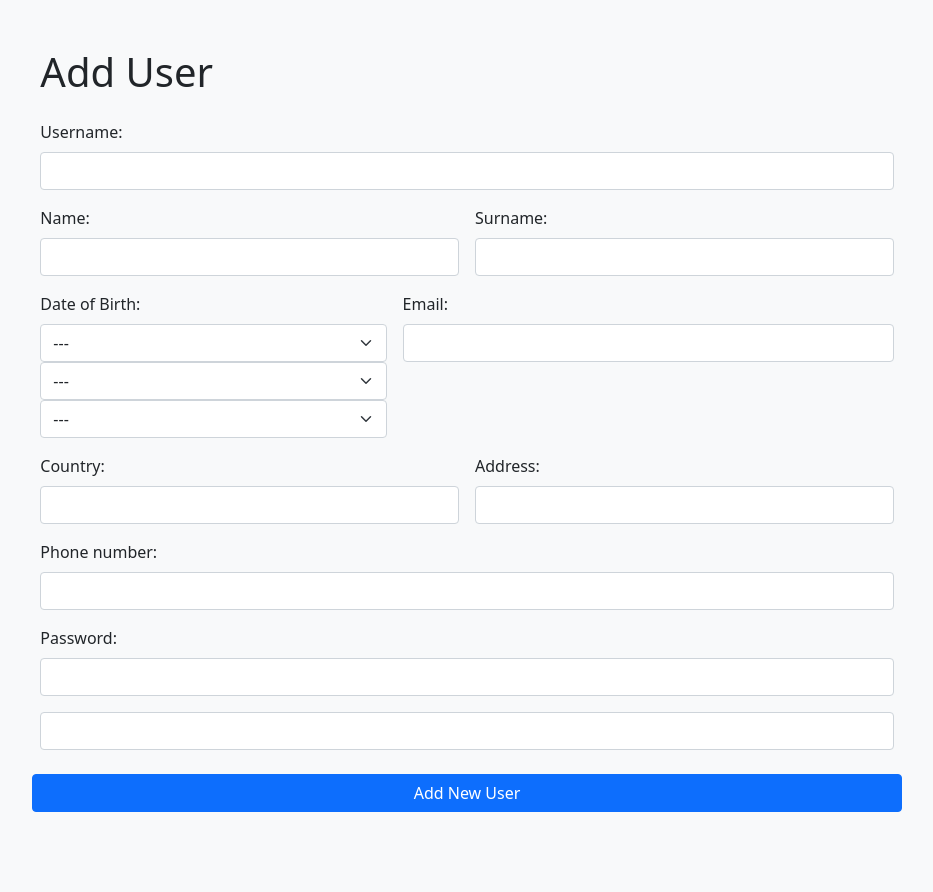
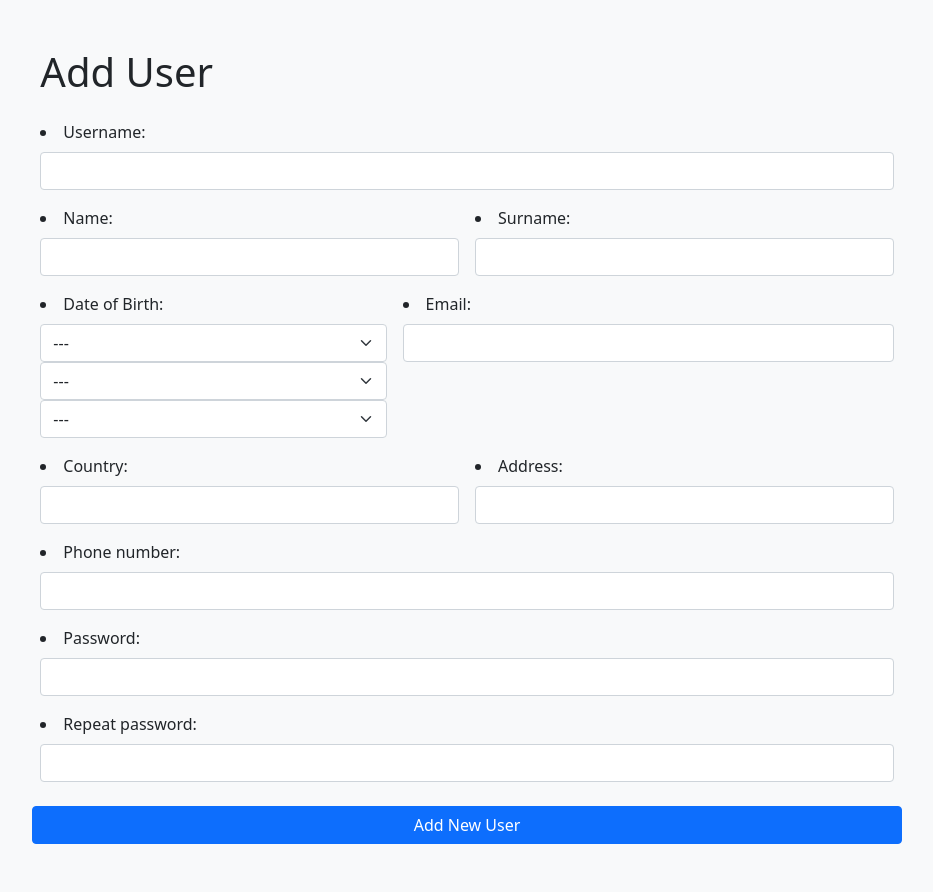
Before and after one commit to ak-hu/admin, a Django app: page /add_user in a window 1280 px wide. Shown: the part 124-1016 px from the top of the page, without its empty margins (173-1106 px from the left). Before the commit the page ends 936 px from the top, so only its background shows below. Run offline with Django 4.2, Linux system fonts and the light colour scheme; a user stored in the database is signed in; parts of the project's set-up code (start-up, migrations or seed data) failed here and were passed over; some libraries are stand-ins or nearby versions.

Commit message:
Update add_user.html

```diff
--- a/dashboard/user/templates/user/add_user.html
+++ b/dashboard/user/templates/user/add_user.html
@@ -10,47 +10,47 @@
     <form method="POST">
       {% csrf_token %}
       <div class="row g-3">
-        <div class="col-12">
+          <li class="col-12">
             <label for="{{form.id_for_label}}" class="form-label">{{form.username.label}}: </label>
             {{ form.username}}
-        </div>
-        <div class="col-sm-6">
+          </li>
+          <li class="col-sm-6">
             <label for="{{form.id_for_label}}" class="form-label">{{form.first_name.label}}: </label>
             {{ form.first_name}}
-        </div>
-        <div class="col-sm-6">
+          </li>
+          <li class="col-sm-6">
             <label for="{{form.id_for_label}}" class="form-label">{{form.last_name.label}}: </label>
             {{ form.last_name}}
-        </div>
-        <div class="col-sm-5">
+          </li>
+          <li class="col-sm-5">
             <label for="{{form.id_for_label}}" class="form-label">{{form.dob.label}}: </label>
             {{ form.dob}}
-        </div>
-        <div class="col-sm-7">
+          </li>
+          <li class="col-sm-7">
             <label for="{{form.id_for_label}}" class="form-label">{{form.email.label}}: </label>
             {{ form.email}}
-        </div>
-        <div class="col-sm-6">
+          </li>
+          <li class="col-sm-6">
             <label for="{{form.id_for_label}}" class="form-label">{{form.country.label}}: </label>
             {{ form.country}}
-        </div>
-        <div class="col-sm-6">
+          </li>
+          <li class="col-sm-6">
             <label for="{{form.id_for_label}}" class="form-label">{{form.address.label}}: </label>
             {{ form.address}}
-        </div>
-        <div class="col-12">
+          </li>
+          <li class="col-12">
             <label for="{{form.id_for_label}}" class="form-label">{{form.phone.label}}: </label>
             {{ form.phone}}
-        </div>
+          </li>
 
-        <div class="col-12">
+          <li class="col-12">
             <label for="{{form.id_for_label}}" class="form-label">{{form.password.label}}: </label>
             {{ form.password}}
-        </div>
-        <div class="col-12">
-          <input type="password" class="form-control" name="password1" />
-        </div>
-
+          </li>
+          <li class="col-12">
+            <label for="{{form.id_for_label}}" class="form-label">{{form.password1.label}}: </label>
+            {{ form.password1}}
+          </li>
         <button class="btn mt-4 btn-primary" type="submit">Add New User</button>
       </div>
     </form>
```
Lines whose indentation alone changed are shown as unchanged.
